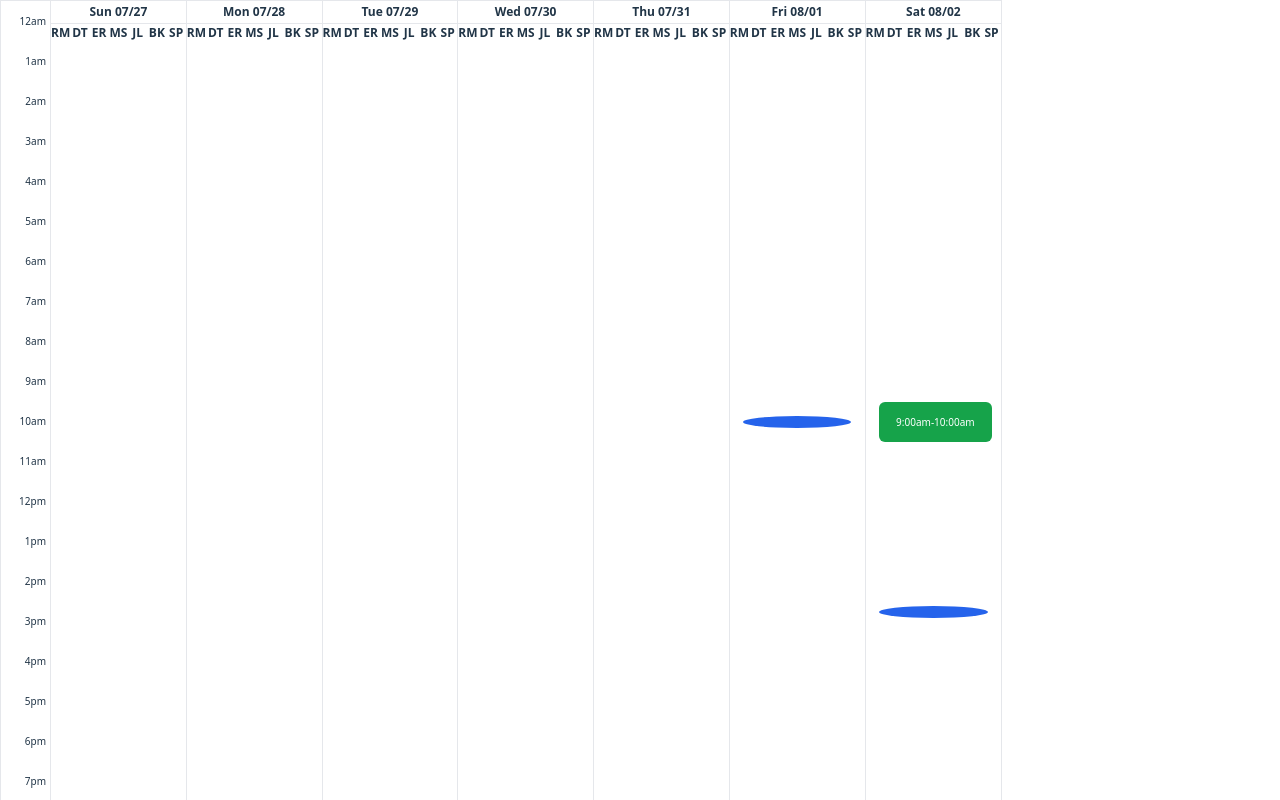
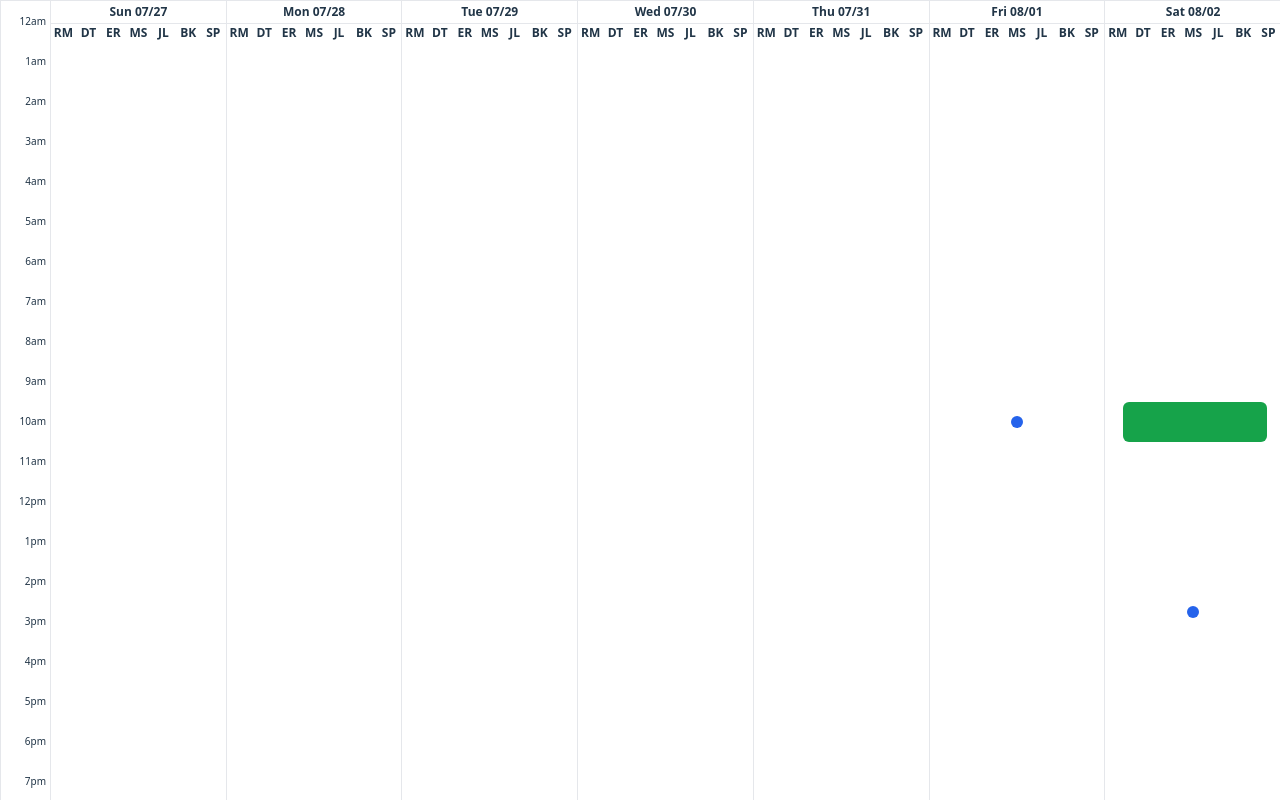
Before and after one commit to TheItalianGame/clur-vite, a React (Vite) app: page / in a window 1280 px wide. Shown: the top 800 px of the page. Built offline with nearby package versions, Linux system fonts and the light colour scheme.

Commit message:
Style calendar items to expand into record boxes

```diff
--- a/src/components/WeeklyCalendar.css
+++ b/src/components/WeeklyCalendar.css
@@ -5,6 +5,7 @@
   overflow: auto;
   display: grid;
   grid-template-columns: 50px repeat(7, 1fr);
+  width: 100vw;
 }
 
 .time-col {
@@ -57,32 +58,46 @@
 
 .item {
   position: absolute;
+  cursor: pointer;
+  overflow: hidden;
+  transition: width .2s ease, height .2s ease, transform .18s ease;
+  z-index: 1;
+}
+
+.item.circle {
+  width: 12px;
+  height: 12px;
+  border-radius: 50%;
+  left: 50%;
+  transform: translateX(-50%);
+}
+
+.item.pill {
+  border-radius: 6px;
   left: 10%;
   width: 80%;
-  cursor: pointer;
-  transition: transform .18s ease;
-}
-
-.item.circle { border-radius: 50%; }
-.item.pill {
-  border-radius: 6px;
-  display: flex;
-  align-items: center;
-  justify-content: center;
   color: #ffffff;
   font-size: 10px;
   padding: 0 2px;
 }
-
-.item:hover { transform: scale(1.15); }
-
-.item .hover {
-  display: none;
-  position: absolute;
-  top: 0;
-  left: 100%;
-  margin-left: 6px;
+.item:hover {
+  width: 180px;
+  height: auto;
+  background: none !important;
   z-index: 20;
 }
 
-.item:hover .hover { display: block; }
+.item.circle:hover {
+  transform: translateX(-50%);
+  border-radius: 4px;
+}
+
+.item.pill:hover {
+  border-radius: 4px;
+}
+.item .content {
+  display: none;
+}
+.item:hover .content {
+  display: block;
+}
--- a/src/components/WeeklyCalendar.tsx
+++ b/src/components/WeeklyCalendar.tsx
@@ -13,7 +13,6 @@ import {
   normalizeWeekStart,
   minutesFromDayStart,
   dayIndexFromWeekStart,
-  formatRange,
 } from "../utils/date";
 import { format, addDays } from "date-fns";
 import LeadBox from "./LeadBox";
@@ -65,9 +64,12 @@ const WeeklyCalendar: React.FC<Props> = ({ data, weekStart }) => {
             const en = toDate(ev.end);
             const day = dayIndexFromWeekStart(st, base);
 
+            ev.employees.forEach((ename) => {
+              const idx = data.findIndex((e) => e.employee === ename);
+              if (idx === -1) return;
               out.push({
                 day,
-              col: colIdx + 1,
+                col: idx + 1,
                 top: minutesFromDayStart(st) * (HOUR_HEIGHT / 60),
                 height: Math.max(
                   (en.getTime() - st.getTime()) / 60000 * (HOUR_HEIGHT / 60),
@@ -77,6 +79,7 @@ const WeeklyCalendar: React.FC<Props> = ({ data, weekStart }) => {
                 color: palette.Event,
                 rec: r,
                 type: "Event",
+              });
             });
           } else {
             const ts =
@@ -173,10 +176,7 @@ const WeeklyCalendar: React.FC<Props> = ({ data, weekStart }) => {
                   background: it.color,
                 }}
               >
-                {it.kind === "pill" && (
-                  <span>{formatRange((it.rec as EventRecord).start, (it.rec as EventRecord).end)}</span>
-                )}
-                <div className="hover">{renderBox(it.rec, it.type)}</div>
+                <div className="content">{renderBox(it.rec, it.type)}</div>
               </div>
             ))}
           </div>
```
Lines whose indentation alone changed are shown as unchanged.
